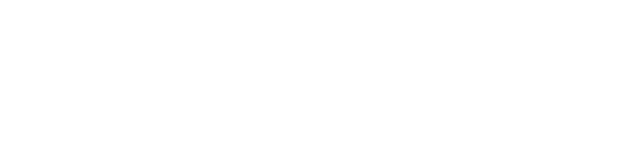
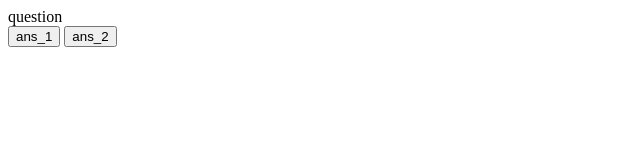
Before and after one commit to Bhfeirdi/PP2_ESPORTS_QUIZ, a plain HTML site: page index.html in a window 1280 px wide. Shown: the whole page, without its empty margins (0-640 px from the left). Drawn offline with Linux system fonts and the light colour scheme.

Commit message:
created container for quiz, question and answer button elements

```diff
--- a/index.html
+++ b/index.html
@@ -10,9 +10,13 @@
 <body>
 
     <div class="app_container">
-
-
-
+        <div id="quiz_container">
+            <div>question</div>
+            <div>
+                <button>ans_1</button>
+                <button>ans_2</button>
+            </div>
+        </div>
     </div>
 
     <script src="script.js"></script>
```
